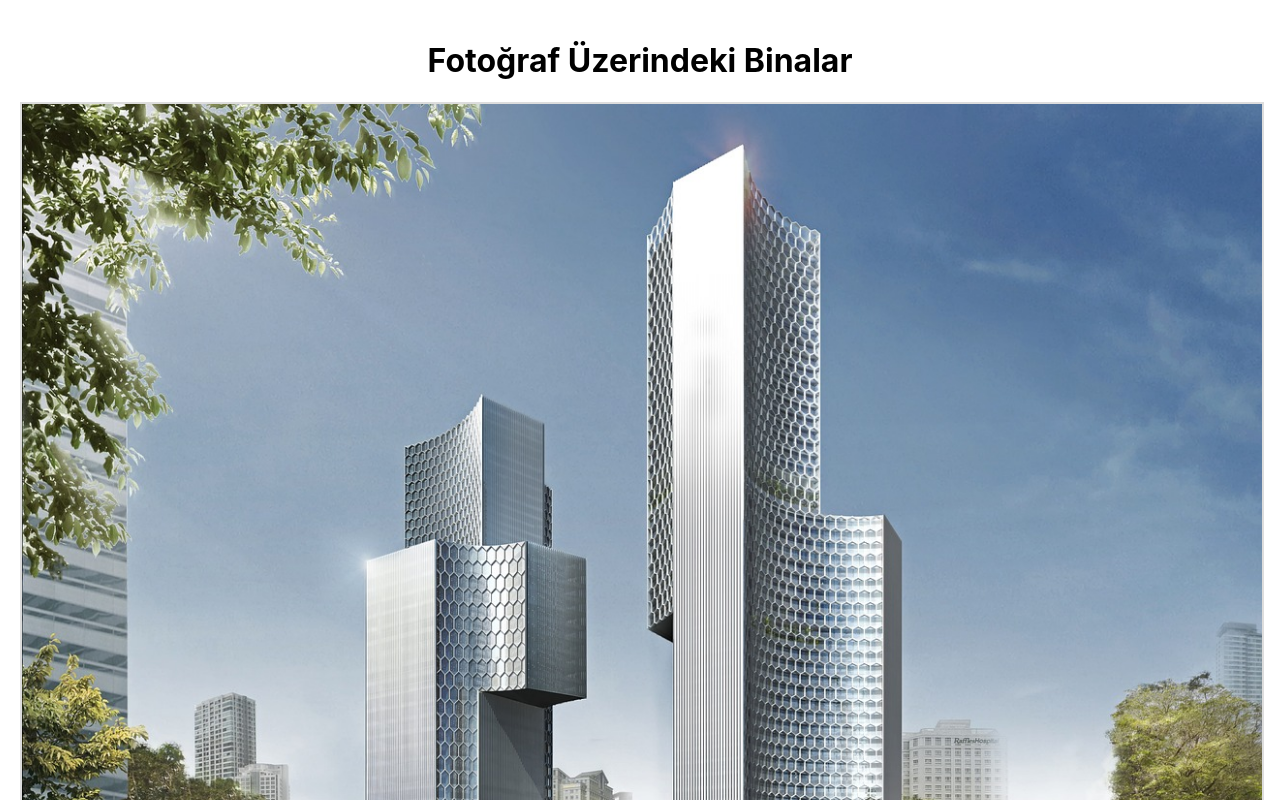
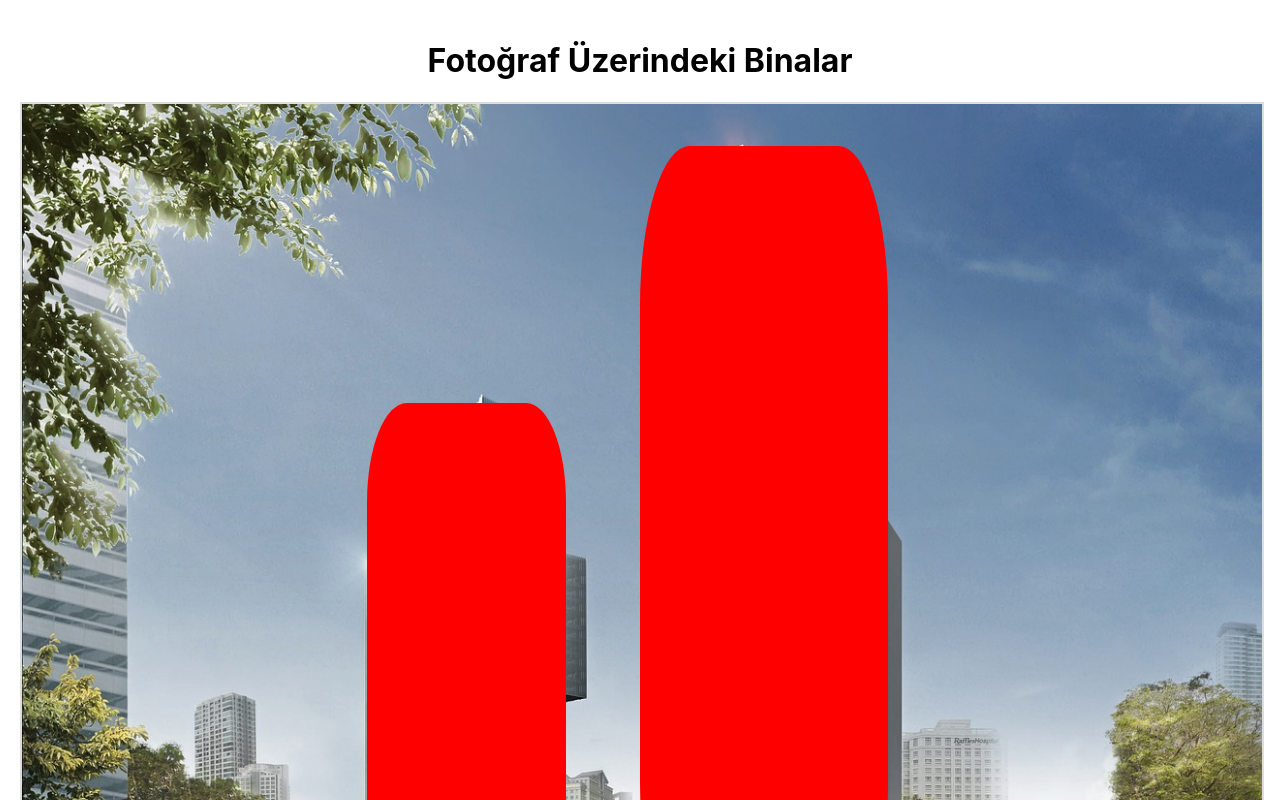
Before and after one commit to NazKuntalp/DesignLife, a React (Create React App) app: page / in a window 1280 px wide. Shown: the top 800 px of the page. Built offline with nearby package versions, Linux system fonts and the light colour scheme.

Commit message:
Piksel changed

```diff
--- a/src/InteractivePage.css
+++ b/src/InteractivePage.css
@@ -15,6 +15,7 @@
   }
 
   .clickable-area {
+    background-color: red;  /* Tıklanabilir alanın rengi */
     border-radius: 50%;
     cursor: pointer;
   }
--- a/src/InteractivePage.js
+++ b/src/InteractivePage.js
@@ -15,13 +15,16 @@ const buildingData = [
       id: 1,
       name: 'Alışveriş Merkezi',
       description: 'Bu bina büyük bir alışveriş merkezidir.',
-      coordinates: { top: 320, left: 358, width: 224, height: 513 }
+      //coordinates: { top: 320, left: 358, width: 224, height: 513 }
+      coordinates: { top: 34, left: 28, width: 16, height: 56 }
+
     },
     {
       id: 2,
       name: 'Ofis Binası',
       description: 'Bu bina yüksek katlı bir ofis binasıdır.',
-      coordinates: { top: 81, left: 648, width: 250, height: 774 }
+      //coordinates: { top: 81, left: 648, width: 250, height: 774 }
+      coordinates: { top: 5, left: 50, width: 20, height: 90 }
     },
   ];
 
@@ -44,10 +47,10 @@ export default function InteractivePage() {
             key={building.id}
             className="clickable-area"
             style={{
-                top: `${building.coordinates.top}px`,
-                left: `${building.coordinates.left}px`,
-                width: `${building.coordinates.width}px`,
-                height: `${building.coordinates.height}px`,
+                top: `${building.coordinates.top}%`,
+                left: `${building.coordinates.left}%`,
+                width: `${building.coordinates.width}%`,
+                height: `${building.coordinates.height}%`,
               position: "absolute",
               cursor: "pointer",
               borderRadius: "20%",
```
